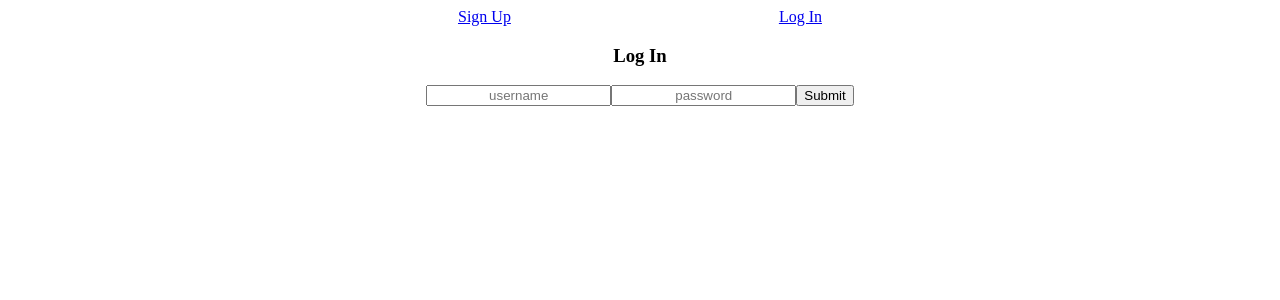
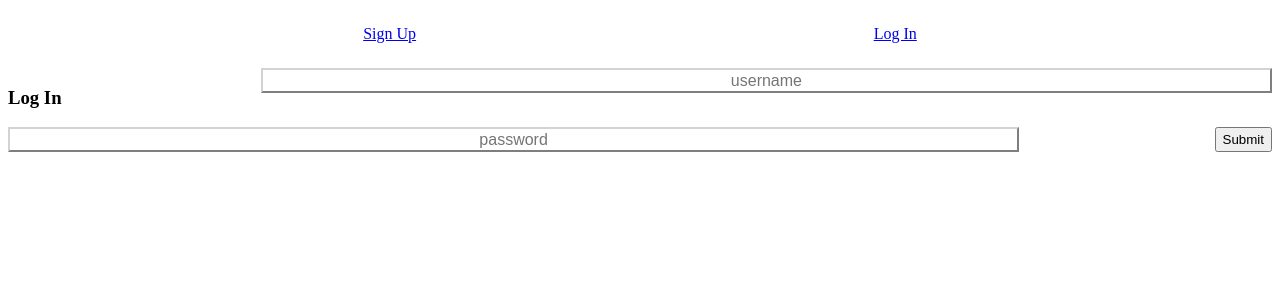
Before and after one commit to chans7692/react-todo, a React (Create React App) app in the folder client/: page /login in a window 1280 px wide. Shown: the top 300 px of the page. Built offline with nearby package versions, Linux system fonts and the light colour scheme; no server answers.

Commit message:
Added some style

```diff
--- a/client/package.json
+++ b/client/package.json
@@ -17,5 +17,5 @@
     "test": "react-scripts test --env=jsdom",
     "eject": "react-scripts eject"
   },
-  "proxy": "http://localhost:8000"
+  "proxy": "http://localhost:5000"
 }
--- a/client/src/Todos/AddTodoForm.js
+++ b/client/src/Todos/AddTodoForm.js
@@ -33,7 +33,7 @@ class AddTodoForm extends Component {
 
     render() {
         return (
-            <div>
+            <div className='add-todo'>
                 <form onSubmit={this.handleSubmit}>
                     <h4>Add New Todo</h4>
 
--- a/client/src/Todos/Todo.js
+++ b/client/src/Todos/Todo.js
@@ -2,14 +2,13 @@ import React from 'react';
 
 function Todo(props) {
     return (
-        <div>
-            <h3>{props.todo.title}</h3>
-            <label>Completed:</label>
-            <input
+        <div className='todo-item'>
+            <input className='completed'
                 onChange={() => props.editTodo(props.todo._id, { completed: !props.todo.completed })}
                 type="checkbox"
                 checked={props.todo.completed}/>
-            <button onClick={() => props.deleteTodo(props.todo._id)}>X</button>
+            <h3>{props.todo.title}</h3>
+            <button className='delete-todo' onClick={() => props.deleteTodo(props.todo._id)}>X</button>
         </div>
     )
 }
--- a/client/src/index.css
+++ b/client/src/index.css
@@ -1,6 +1,13 @@
 * {
     box-sizing: border-box;
     text-align: center;
+}
+
+main{
+    width: 300px;
+    min-height: 480px;
+    margin: 0px auto;
+    border: 4px outset lightgray;
 }
 
 .app-wrapper{
@@ -8,11 +15,54 @@
 }
 
 .navbar-wrapper{
-    width: 50%;
-    margin: auto;
+    width: 80%;
+    margin: 25px auto;
     display: flex;
     justify-content: space-around;
 }
-form p {
-    color: firebrick;
+
+form{
+    display: flex;
+    justify-content: space-between;
+    flex-wrap: wrap;
 }
+
+form input{
+    border: 2px outset lightgray;
+    font-size: 16px;
+    height: 25px;
+    width: 80%;
+}
+
+form h4 {
+    margin: 15px auto;
+}
+
+.add-todo{
+    margin: 15px auto;
+    width: 250px;
+}
+
+.todo-item{
+    display: flex;
+    justify-content: space-between;
+    width: 250px;
+    margin: 15px auto;
+    border: 3px inset lightgray;
+}
+
+.todo-item h3{
+    font-size: 25px;
+    margin: 8px;
+}
+
+.completed, .delete-todo{
+    height: 25px;
+    width: 20px;
+    margin: 10px;
+}
+
+.delete-todo{
+    padding: 0;
+    -webkit-appearance: checkbox;
+}
```
